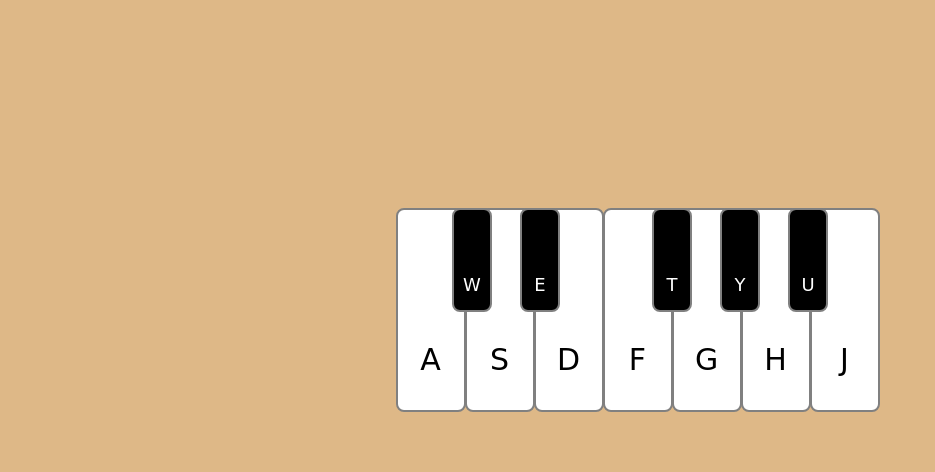
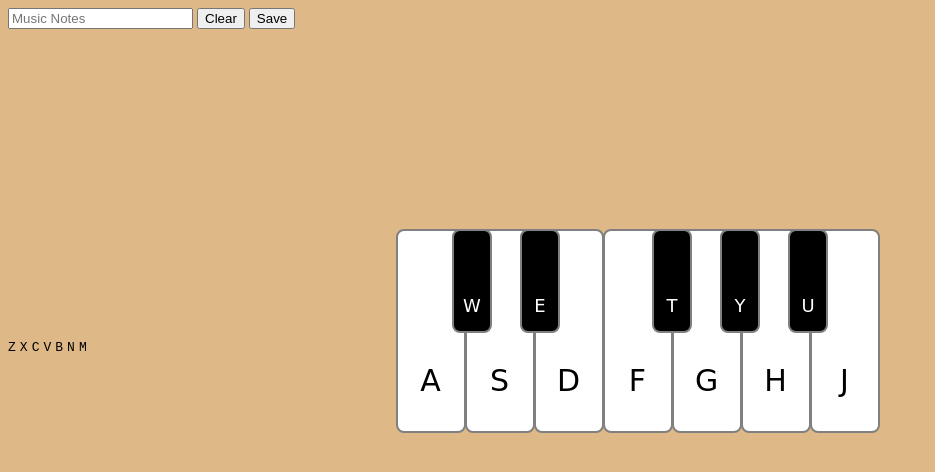
Before and after one commit to CivilisedFalcon/Virtual-Musical-Instrument, a plain HTML site: page virtual-piano/index.html in a window 1280 px wide. Shown: the whole page, without its empty margins (0-935 px from the left). Drawn offline with Linux system fonts and the light colour scheme.

Commit message:
Drum Keys, Text field and Clear&Save button

```diff
--- a/virtual-piano/index.html
+++ b/virtual-piano/index.html
@@ -6,6 +6,11 @@
     <link rel="stylesheet" href="VirtualPiano.css">
 </head>
 <body>
+  <input id="output" placeholder="Music Notes" type="text" readonly value="">
+  <input type="button" value="Clear"  id="clr" >
+  <input type="button" value="Save"  id="save" >
+
+
     <div class="container">
         <div class="container1 white-keys">
             <kbd>A</kbd>
@@ -23,6 +28,15 @@
             <kbd id="Y_key">Y</kbd>
             <kbd id="U_key">U</kbd>
         </div>
+    </div class="drum-keys">
+     <kbd id="Z_key">Z</kbd>
+     <kbd id="X_key">X</kbd>
+     <kbd id="C_key">C</kbd>
+     <kbd id="V_key">V</kbd>
+     <kbd id="B_key">B</kbd>
+     <kbd id="N_key">N</kbd>
+     <kbd id="M_key">M</kbd>
+    <div>
     </div>
 <script src="VirtualPiano.js"></script>
 </body>
```
